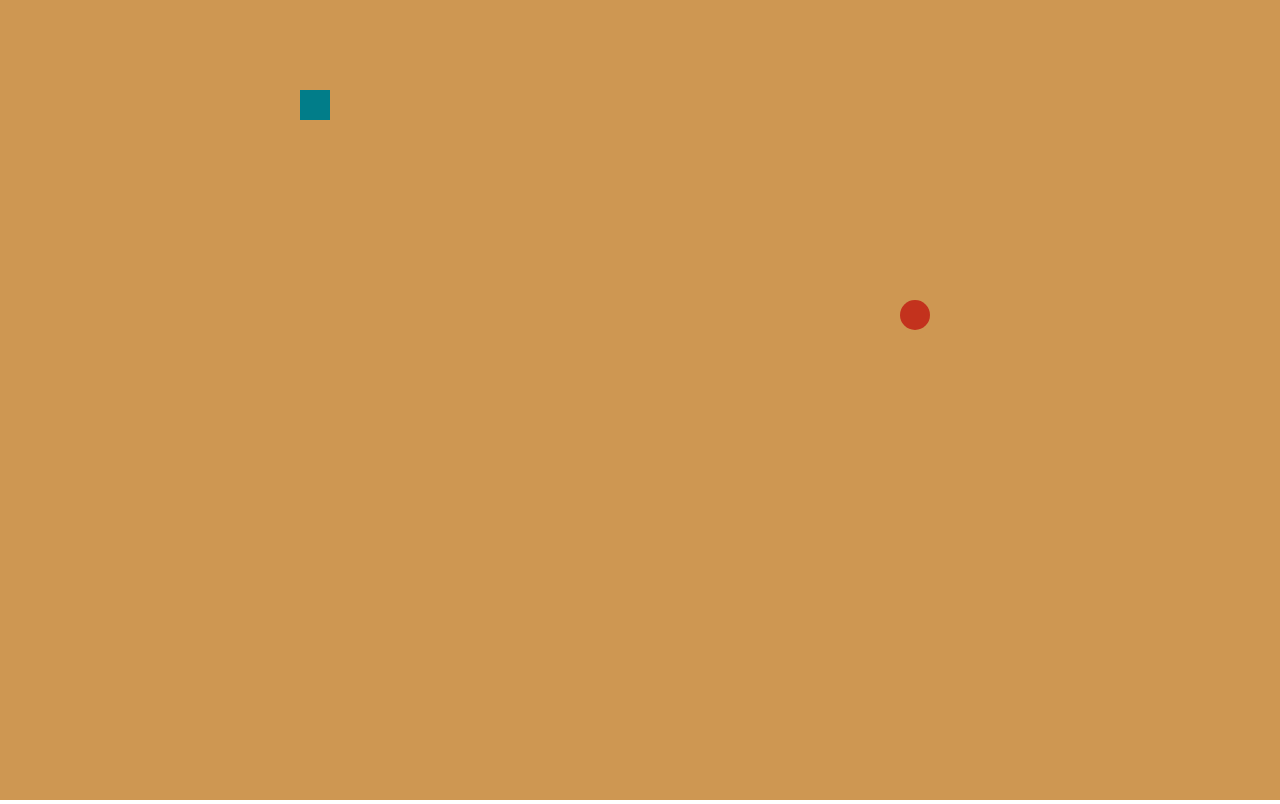
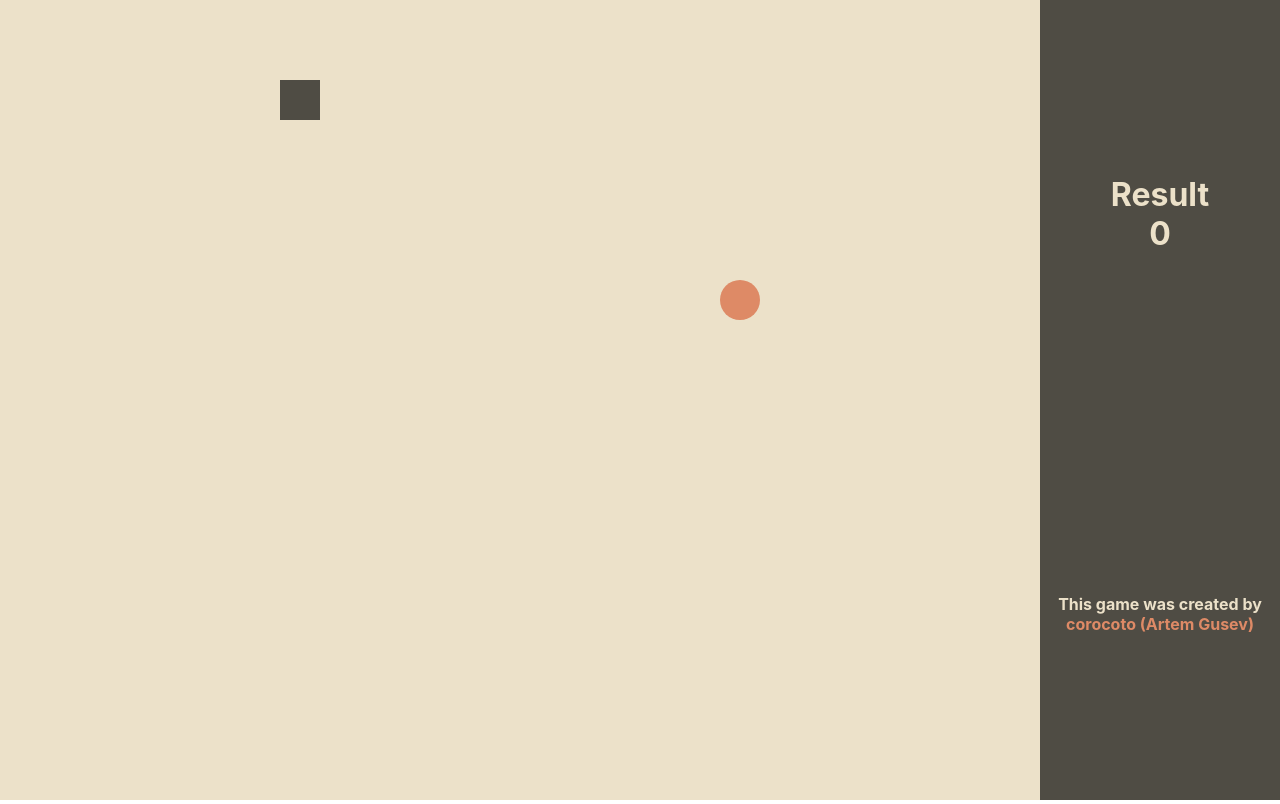
Before and after one commit to corocoto/snake-pwa, a website with bundled scripts: page src/index.html in a window 1280 px wide. Built offline with nearby package versions, Linux system fonts and the light colour scheme.

Commit message:
improves app ui

```diff
--- a/src/css/index.css
+++ b/src/css/index.css
@@ -4,3 +4,34 @@ html, body {
     width: 100%;
     height: 100%;
 }
+
+body{
+    display: flex;
+    justify-content: space-between;
+}
+
+.text-container {
+    width: 100%;
+    height: 100%;
+    text-align: center;
+    display: flex;
+    flex-direction: column;
+    justify-content: space-around;
+    background-color: #4f4c44;
+    font-family: -apple-system,BlinkMacSystemFont,"Segoe UI","Roboto","Oxygen","Ubuntu","Cantarell","Fira Sans","Droid Sans","Helvetica Neue",sans-serif;
+    color: #ece1c9;
+}
+
+.text-container__result__value{
+    display: block;
+}
+
+.text-container__author-info{
+    font-size: 16px;
+}
+
+.text-container__author-info__repo-link {
+    text-decoration: none;
+    color: #de8a66;
+    display: block;
+}
--- a/src/index.html
+++ b/src/index.html
@@ -8,6 +8,23 @@
 </head>
 <body>
     <canvas id="canvas"></canvas>
+    <div class="text-container">
+        <h1 class="text-container__result">
+            Result
+            <span class="text-container__result__value">0</span>
+        </h1>
+
+        <h2 class="text-container__author-info">
+            This game was created by
+            <a
+                class="text-container__author-info__repo-link"
+                href="https://github.com/corocoto"
+                target="_blank"
+                rel="noopener noreferrer author"
+            >corocoto (Artem Gusev)</a>
+        </h2>
+
+    </div>
     <script src="./js/index.js" type="module"></script>
 </body>
 </html>
--- a/src/js/Apple.js
+++ b/src/js/Apple.js
@@ -1,4 +1,4 @@
-const APPLE_COLOR = '#C3321D';
+const APPLE_COLOR = '#de8a66';
 
 export default class Apple{
     constructor(size, sceneRows, sceneColumns, ctx){
--- a/src/js/Scene.js
+++ b/src/js/Scene.js
@@ -1,5 +1,6 @@
-const BG_COLOR = '#CE9752';
-const SCALE = 30;
+const BG_COLOR = '#ece1c9';
+const SCALE = 40;
+const RESULT_PANEL_BG_COLOR = 'rgba(225,225,225,0.5)';
 
 import Apple from './Apple.js';
 import Snake from './Snake.js';
@@ -23,7 +24,7 @@ export default class Scene{
     }
 
     setSceneSize(){
-        this.width = this.canvas.width = window.innerWidth;
+        this.width = this.canvas.width = window.innerWidth - SCALE * 6;
         this.height = this.canvas.height = window.innerHeight;
         this.rows = this.height / SCALE;
         this.columns = this.width / SCALE;
@@ -39,6 +40,7 @@ export default class Scene{
 
         this.SnakeInst.updateCoordinates();
         this.SnakeInst.render();
+        this.displayResult();
 
         if (this.SnakeInst.isEatApple(this.AppleInst)) {
             this.SnakeInst.countOfEatApples++;
@@ -55,4 +57,9 @@ export default class Scene{
             } while (this.AppleInst.x === this.SnakeInst.x && this.AppleInst.y === this.SnakeInst.y);
         }
     }
+
+    displayResult(){
+        // this.ctx.fillStyle = RESULT_PANEL_BG_COLOR;
+        // this.ctx.fillRect(this.width * .85, 0, this.width * .15, this.height * .15);
+    }
 }
--- a/src/js/Snake.js
+++ b/src/js/Snake.js
@@ -1,4 +1,4 @@
-const SNAKE_COLOR = '#017D89';
+const SNAKE_COLOR = '#4f4c44';
 
 
 export default class Snake {
```
